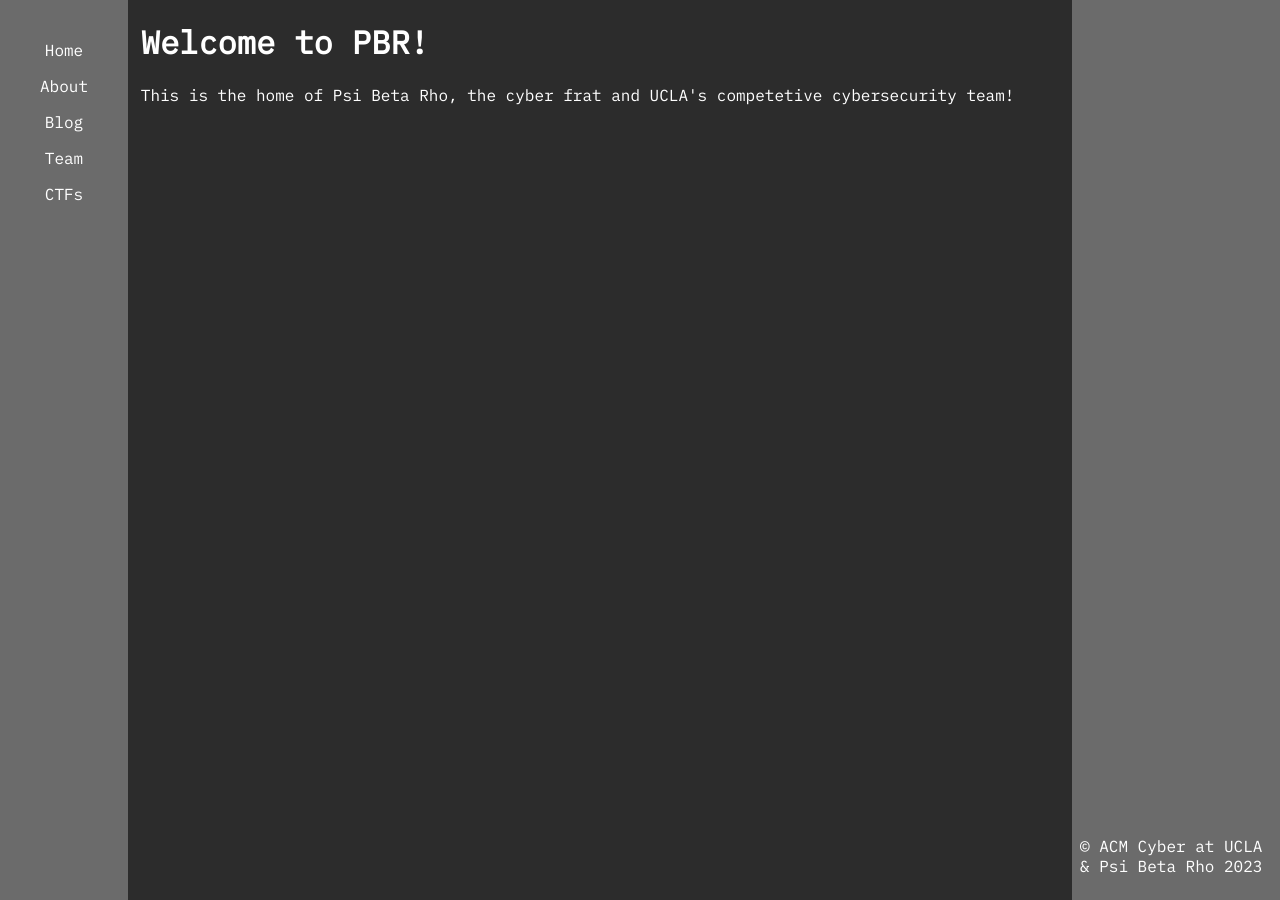
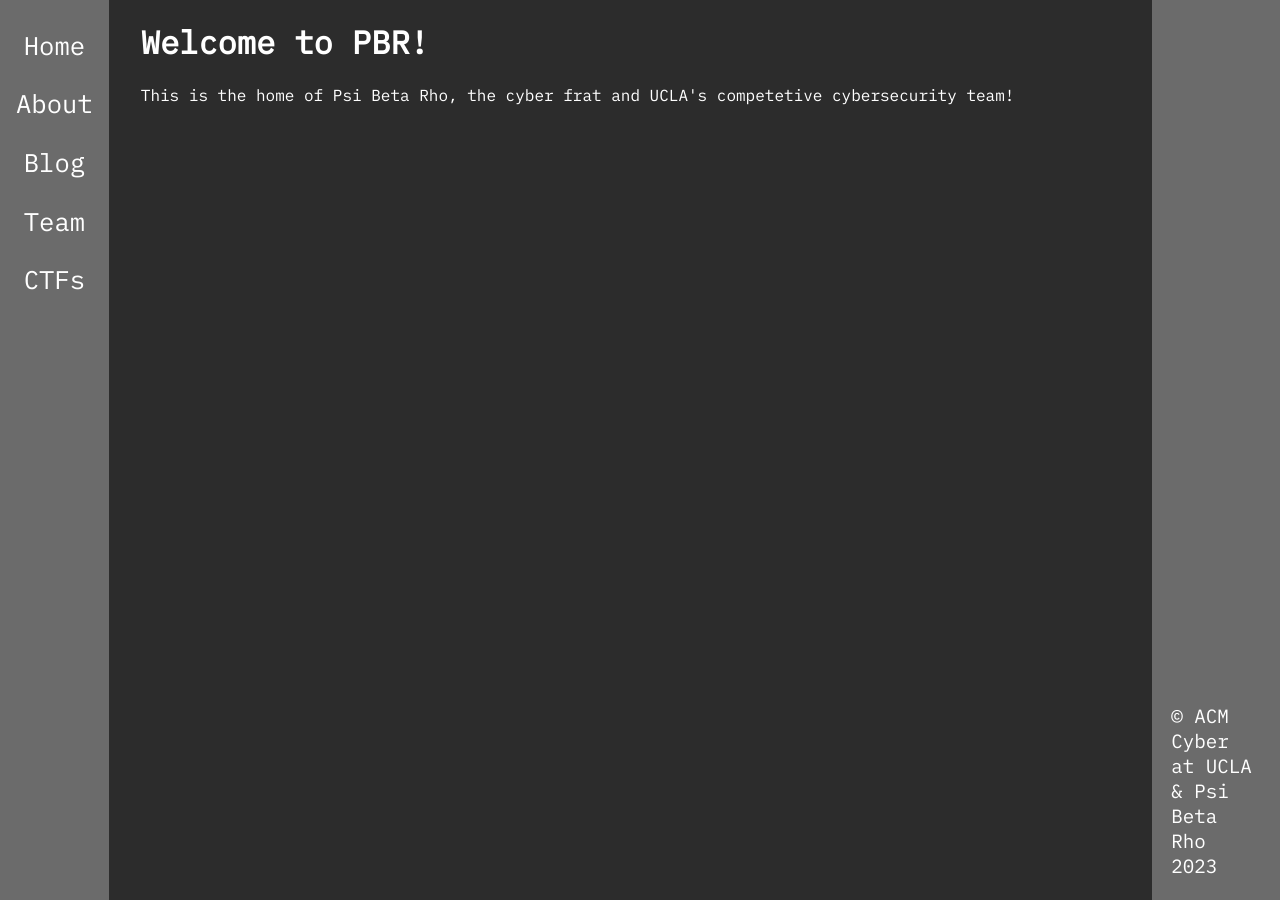
Before and after one commit to pbrucla/pbrucla.github.io, a Jekyll site: the page built from index.html, in a window 1280 px wide. Built offline with Jekyll 4.4.1, drawn with Linux system fonts in a browser that asks for light colours.

Commit message:
Fix spacing and responsiveness of Navbar and Footer

```diff
--- a/assets/styles/footer.scss
+++ b/assets/styles/footer.scss
@@ -4,11 +4,12 @@
     top: 0;
     right: 0;
     bottom: 0;
-    width: 15%;
-    padding: 0.5em;
+    width: 10%;
+    font-size: 1.5vw;
 
     p {
         position: absolute;
-        bottom: 0.5em;
+        bottom: 0;
+        padding: 0.2rem 1.5vw;
     }
 }
--- a/assets/styles/global.scss
+++ b/assets/styles/global.scss
@@ -1,5 +1,6 @@
 ---
 ---
+
 @font-face {
     font-family: "IBM Plex Mono";
     src:url("../fonts/IBMPlexMono-Regular.ttf");
--- a/assets/styles/nav.scss
+++ b/assets/styles/nav.scss
@@ -4,18 +4,18 @@
     top: 0;
     left: 0;
     bottom: 0;
-    width: 10%;
+    font-size: 2vw;
 
     ul {
         display: flex;
         flex-direction: column;
         list-style-type: none;
         margin: 0;
-        padding: 2em;
+        padding: 1rem;
         align-items: center;
 
         li {
-            margin: 0.5em;
+            margin: 0.5em 0;
 
             a {
                 color: #FFFFFF;
```
Also changed, not shown: Gemfile.lock.
